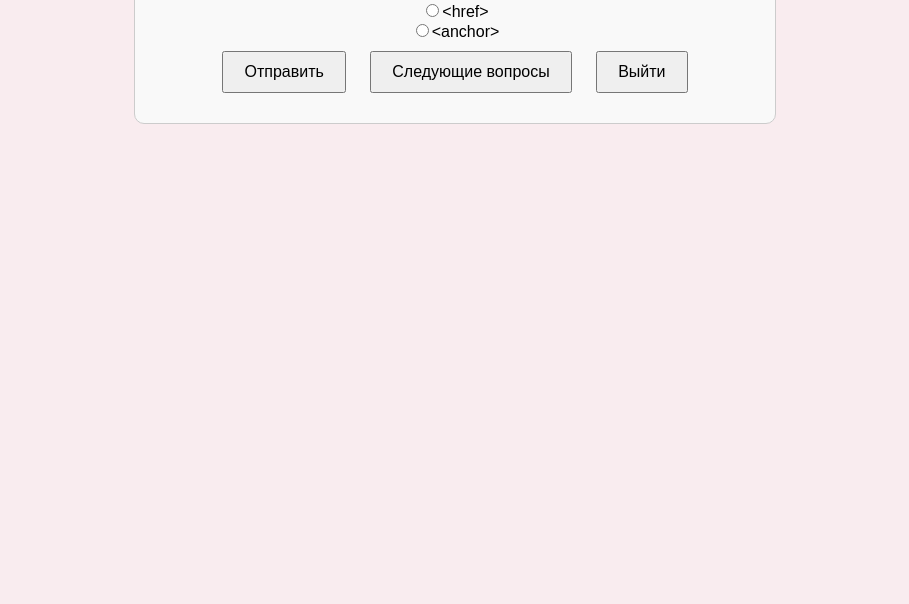
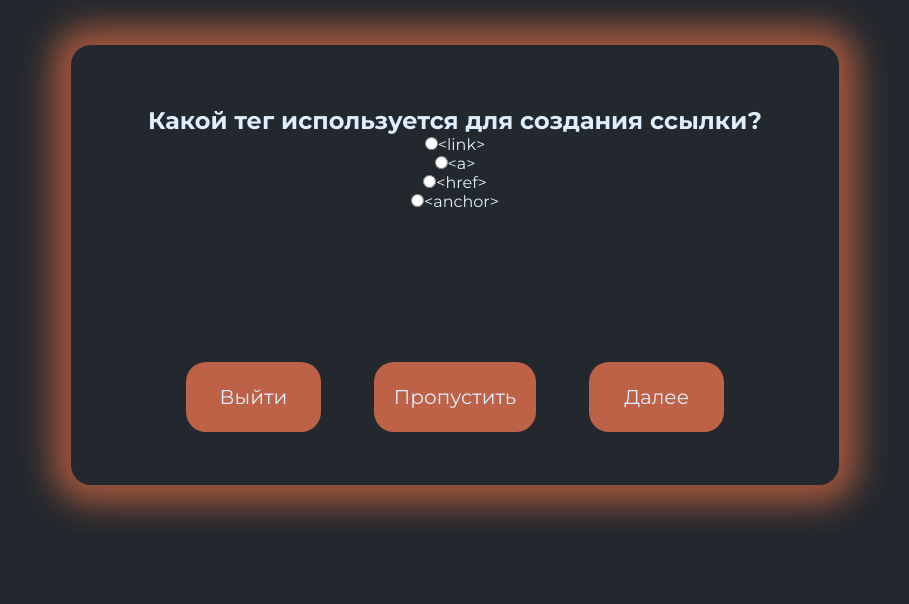
Before and after one commit to Alina-astro/Digital-Divas, a plain HTML site: page html/html-page.html in a window 1280 px wide. Shown: the part 196-800 px from the top of the page, without its empty margins (185-1094 px from the left). Drawn offline with Linux system fonts and the light colour scheme.

Commit message:
add styles for block html

```diff
--- a/html/html-page.html
+++ b/html/html-page.html
@@ -5,19 +5,23 @@
   <meta charset="UTF-8" />
   <meta name="viewport" content="width=device-width, initial-scale=1.0" />
   <title>HTML-quiz</title>
-  <link rel="shortcut icon" href="../assets/icons/icon-html.png" type="image/png" />
-  <link rel="stylesheet" href="./html-style.css" />
+  <link rel="shortcut icon" href="./assets/icons/icon-html.png" type="image/png" />
+  <link rel="stylesheet" href="./style/style.css" />
 </head>
 
 <body>
-  <div id="quiz-container">
+  <div class="wrap">
     <h1>HTML Quiz</h1>
-    <div id="question-container"></div>
-    <div id="result"></div>
-    <button id="submit-button">Отправить</button>
-    <button id="next-button">Следующие вопросы</button>
-    <button id="quit-button">Выйти</button>
-    <button id="home-button">Играть снова</button>
+    <div id="quiz-container">
+      <div id="question-container"></div>
+      <div id="result"></div>
+      <div class="button">
+        <button id="quit-button">Выйти</button>
+        <button id="next-button">Пропустить</button>
+        <button id="submit-button">Далее</button>
+        <button id="home-button">Играть снова</button>
+      </div>
+    </div>
   </div>
   <script src="html-quizz.js"></script>
 </body>
--- a/html/html-style.css
+++ /dev/null
@@ -1,24 +0,0 @@
-body {
-  font-family: Arial, sans-serif;
-  text-align: center;
-  background-color: rgb(249, 236, 239);
-}
-
-#quiz-container {
-  max-width: 600px;
-  margin: 0 auto;
-  padding: 20px;
-  border: 1px solid #ccc;
-  border-radius: 10px;
-  background-color: #f9f9f9;
-}
-
-button {
-  margin: 10px;
-  padding: 10px 20px;
-  font-size: 16px;
-}
-
-button:hover {
-  cursor: pointer;
-}
--- /dev/null
+++ b/html/style/style.scss
@@ -0,0 +1,116 @@
+@font-face {
+  font-family: "Montserrat";
+  src: url(../assets/fonts/Montserrat-VariableFont_wght.ttf);
+}
+$color-text: #deeefc;
+$color-bg: #23282e;
+$text: "Montserrat";
+
+* {
+  box-sizing: border-box;
+  margin: 0;
+  padding: 0;
+}
+body {
+  background-color: $color-bg;
+  color: $color-text;
+  font-family: $text;
+}
+.wrap {
+  margin: 10vh 20vw;
+  h1 {
+    font-size: 80px;
+    font-weight: 500;
+    text-align: center;
+    margin-bottom: 8vh;
+    @media all and (min-width: 280px) and (max-width: 750px) {
+      font-size: 10vw;
+    }
+  }
+}
+#quiz-container {
+  height: 55vh;
+  border-radius: 20px;
+  box-shadow: 0px 0px 32px 19px rgba(240, 115, 68, 0.61);
+  #question-container {
+    height: 55%;
+    text-align: center;
+    padding: 8%;
+    @media all and (min-width: 280px) and (max-width: 400px) {
+      height: 50%;
+    }
+  }
+  #result {
+    height: 5%;
+    text-align: center;
+    @media all and (min-width: 280px) and (max-width: 400px) {
+      height: 10%;
+    }
+  }
+  .button {
+    height: 40%;
+    display: flex;
+    justify-content: space-between;
+    align-items: center;
+    padding: 5% 15%;
+    button {
+      height: 70%;
+      border-radius: 20px;
+      background-color: #dd6e4bd4;
+      border: none;
+      color: $color-text;
+      font-family: $text;
+      font-size: 20px;
+      font-weight: 400;
+      cursor: pointer;
+      @media all and (min-width: 280px) and (max-width: 1100px) {
+        height: 50px;
+      }
+      @media all and (min-width: 280px) and (max-width: 400px) {
+        font-size: 14px;
+      }
+    }
+    #quit-button,
+    #submit-button {
+      width: 25%;
+      @media all and (min-width: 280px) and (max-width: 1100px) {
+        width: 50%;
+      }
+      @media all and (min-width: 280px) and (max-width: 600px) {
+        width: 90%;
+      }
+    }
+    #next-button {
+      width: 30%;
+      @media all and (min-width: 601px) and (max-width: 1100px) {
+        width: 50%;
+      }
+      @media all and (min-width: 280px) and (max-width: 600px) {
+        width: 90%;
+      }
+    }
+    button:hover {
+      background-color: #f07344;
+    }
+    button:active {
+      background-color: #f07344;
+      border: 4px solid #a75136d4;
+    }
+    #home-button {
+      width: 30%;
+      background-color: #dd6e4bd4;
+    }
+    #home-button:hover {
+      background-color: #f07344;
+    }
+    #home-button:active {
+      background-color: #f07344;
+      border: 4px solid #a75136d4;
+    }
+    @media all and (min-width: 280px) and (max-width: 1100px) {
+      flex-direction: column-reverse;
+      padding: 10px;
+      gap: 10px;
+    }
+  }
+}
```
Also changed, not shown: assets/fonts/Manrope-VariableFont_wght.ttf (deleted), html/assets/fonts/Montserrat-VariableFont_wght.ttf (added), html/assets/icons/icon-html.png (added), html/assets/icons/logo.png (added), html/style/style.css (added), 1 other file.
